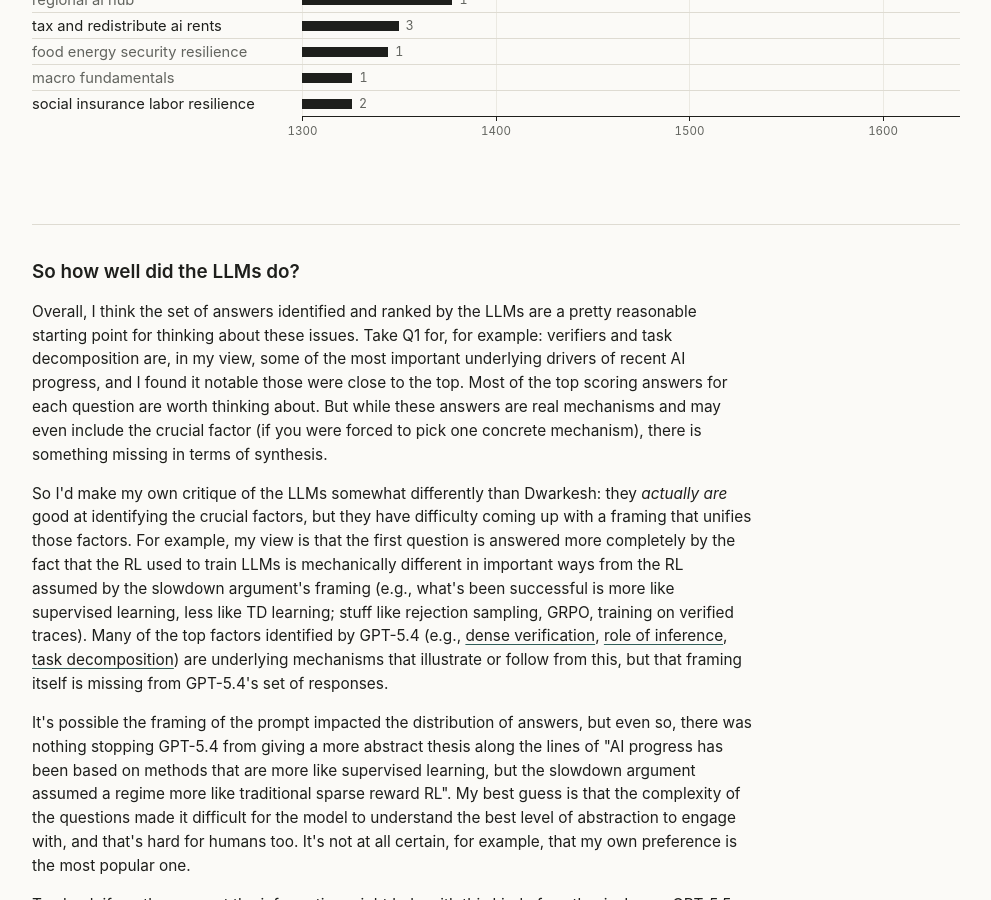
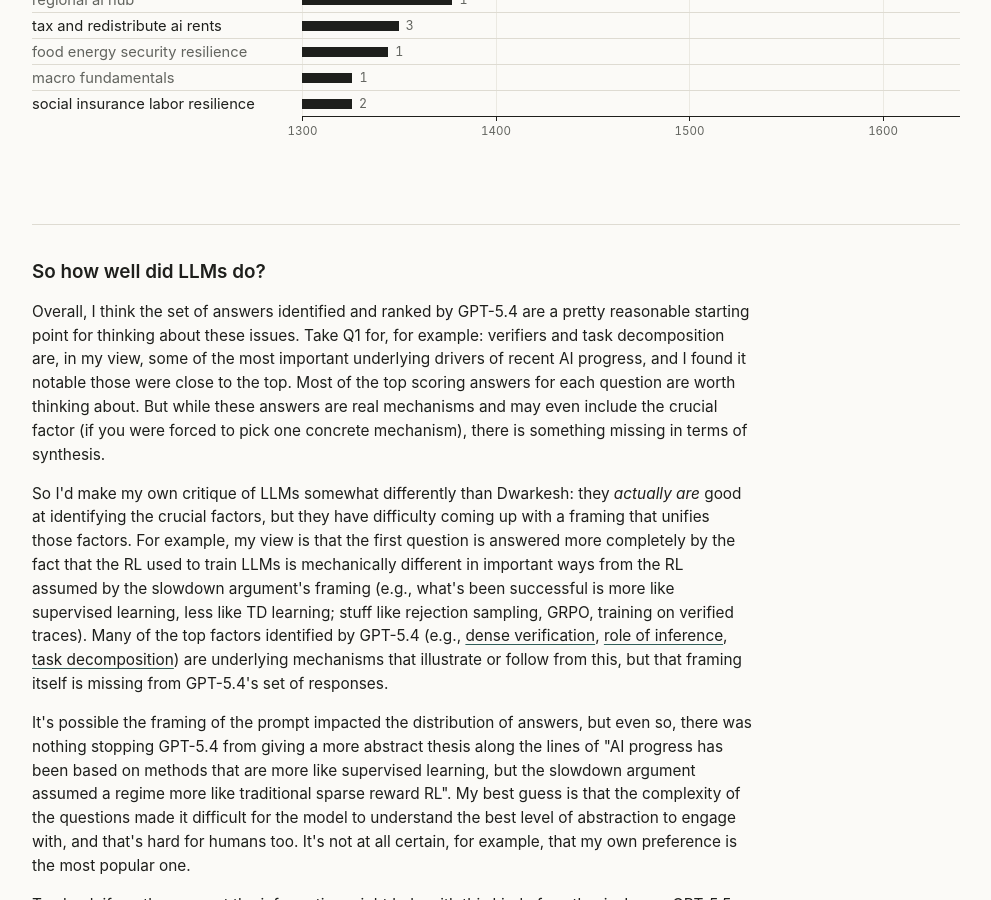
Before and after one commit to Ejhfast/ejhfast.github.com, a Jekyll site: the page llms-find-the-right-factors-but-miss-the-frame.html, which Jekyll copies as it is, in a window 1280 px wide and 900 px high, scrolled down 3483 px. Shown: the whole window, without its empty margins (144-1135 px from the left). Built offline with Jekyll 4.4.1, drawn with Linux system fonts in a browser that asks for light colours.

Commit message:
Tighten LLM conclusions references

```diff
--- a/llms-find-the-right-factors-but-miss-the-frame.html
+++ b/llms-find-the-right-factors-but-miss-the-frame.html
@@ -1747,14 +1747,14 @@ p  { margin-bottom: 1rem; }
     </div>
     </section>
 
-<h2 id="my-conclusions" class="section-heading"><a href="#my-conclusions">So how well did the LLMs do?</a></h2>
+<h2 id="my-conclusions" class="section-heading"><a href="#my-conclusions">So how well did LLMs do?</a></h2>
 
 <div class="overview">
   <p>
-    Overall, I think the set of answers identified and ranked by the LLMs are a pretty reasonable starting point for thinking about these issues. Take Q1 for, for example: verifiers and task decomposition are, in my view, some of the most important underlying drivers of recent AI progress, and I found it notable those were close to the top. Most of the top scoring answers for each question are worth thinking about. But while these answers are real mechanisms and may even include the crucial factor (if you were forced to pick one concrete mechanism), there is something missing in terms of synthesis.
+    Overall, I think the set of answers identified and ranked by GPT-5.4 are a pretty reasonable starting point for thinking about these issues. Take Q1 for, for example: verifiers and task decomposition are, in my view, some of the most important underlying drivers of recent AI progress, and I found it notable those were close to the top. Most of the top scoring answers for each question are worth thinking about. But while these answers are real mechanisms and may even include the crucial factor (if you were forced to pick one concrete mechanism), there is something missing in terms of synthesis.
   </p>
   <p>
-    So I'd make my own critique of the LLMs somewhat differently than Dwarkesh: they <em>actually are</em> good at identifying the crucial factors, but they have difficulty coming up with a framing that unifies those factors. For example, my view is that the first question is answered more completely by the fact that the RL used to train LLMs is mechanically different in important ways from the RL assumed by the slowdown argument's framing (e.g., what's been successful is more like supervised learning, less like TD learning; stuff like rejection sampling, GRPO, training on verified traces). Many of the top factors identified by GPT-5.4 (e.g., <a href="#cluster-rl_progress_timelines-verifier_dense_signal">dense verification</a>, <a href="#cluster-rl_progress_timelines-inference_time_search">role of inference</a>, <a href="#cluster-rl_progress_timelines-task_decomposition">task decomposition</a>) are underlying mechanisms that illustrate or follow from this, but that framing itself is missing from GPT-5.4's set of responses.
+    So I'd make my own critique of LLMs somewhat differently than Dwarkesh: they <em>actually are</em> good at identifying the crucial factors, but they have difficulty coming up with a framing that unifies those factors. For example, my view is that the first question is answered more completely by the fact that the RL used to train LLMs is mechanically different in important ways from the RL assumed by the slowdown argument's framing (e.g., what's been successful is more like supervised learning, less like TD learning; stuff like rejection sampling, GRPO, training on verified traces). Many of the top factors identified by GPT-5.4 (e.g., <a href="#cluster-rl_progress_timelines-verifier_dense_signal">dense verification</a>, <a href="#cluster-rl_progress_timelines-inference_time_search">role of inference</a>, <a href="#cluster-rl_progress_timelines-task_decomposition">task decomposition</a>) are underlying mechanisms that illustrate or follow from this, but that framing itself is missing from GPT-5.4's set of responses.
   </p>
   <p>
     It's possible the framing of the prompt impacted the distribution of answers, but even so, there was nothing stopping GPT-5.4 from giving a more abstract thesis along the lines of "AI progress has been based on methods that are more like supervised learning, but the slowdown argument assumed a regime more like traditional sparse reward RL". My best guess is that the complexity of the questions made it difficult for the model to understand the best level of abstraction to engage with, and that's hard for humans too. It's not at all certain, for example, that my own preference is the most popular one.
```
